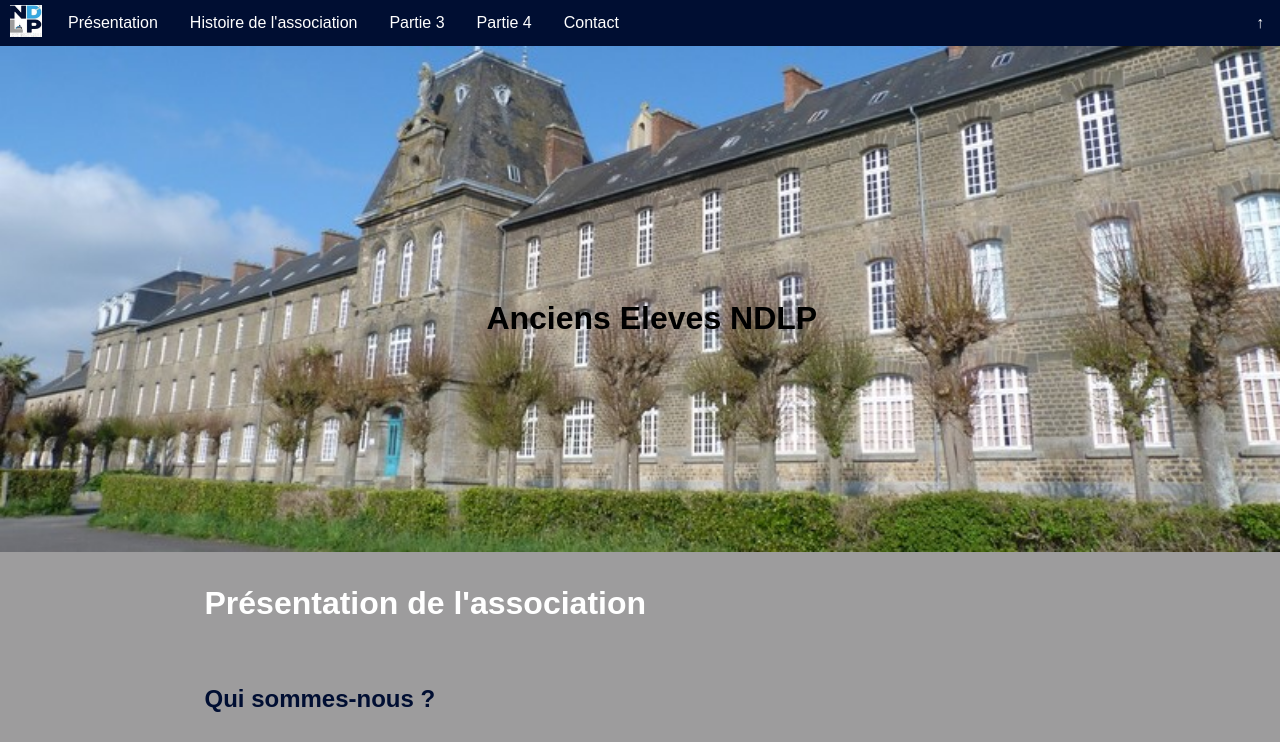
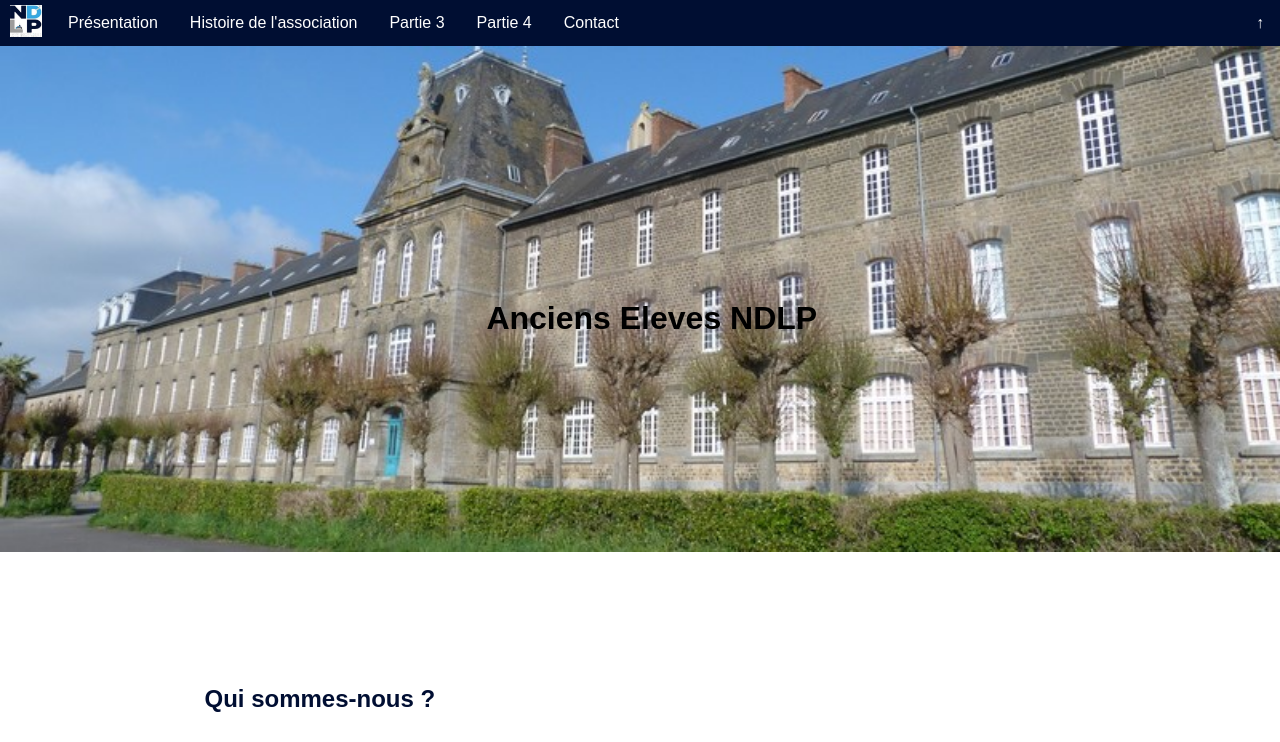
Before and after one commit to AlexandrePain1/site_anciens_eleves, a plain HTML site: page index.html in a window 1280 px wide. Shown: the top 742 px of the page. Drawn offline with Linux system fonts and the light colour scheme.

Commit message:
Update style.css

```diff
--- a/style.css
+++ b/style.css
@@ -1,5 +1,5 @@
 html {
-    background-color: rgb(157, 156, 157);
+    background-color: white;
 }
 
 body {
```
